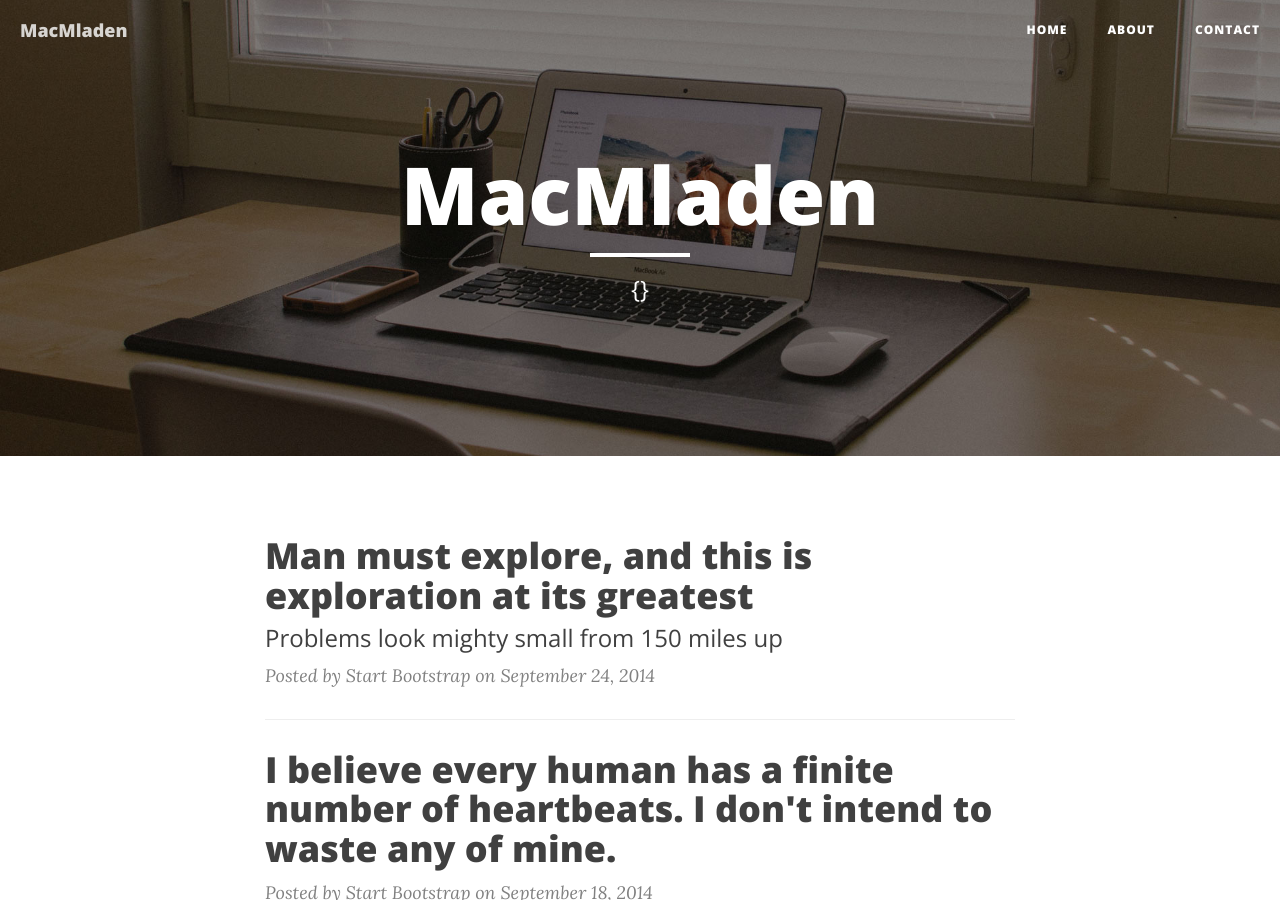
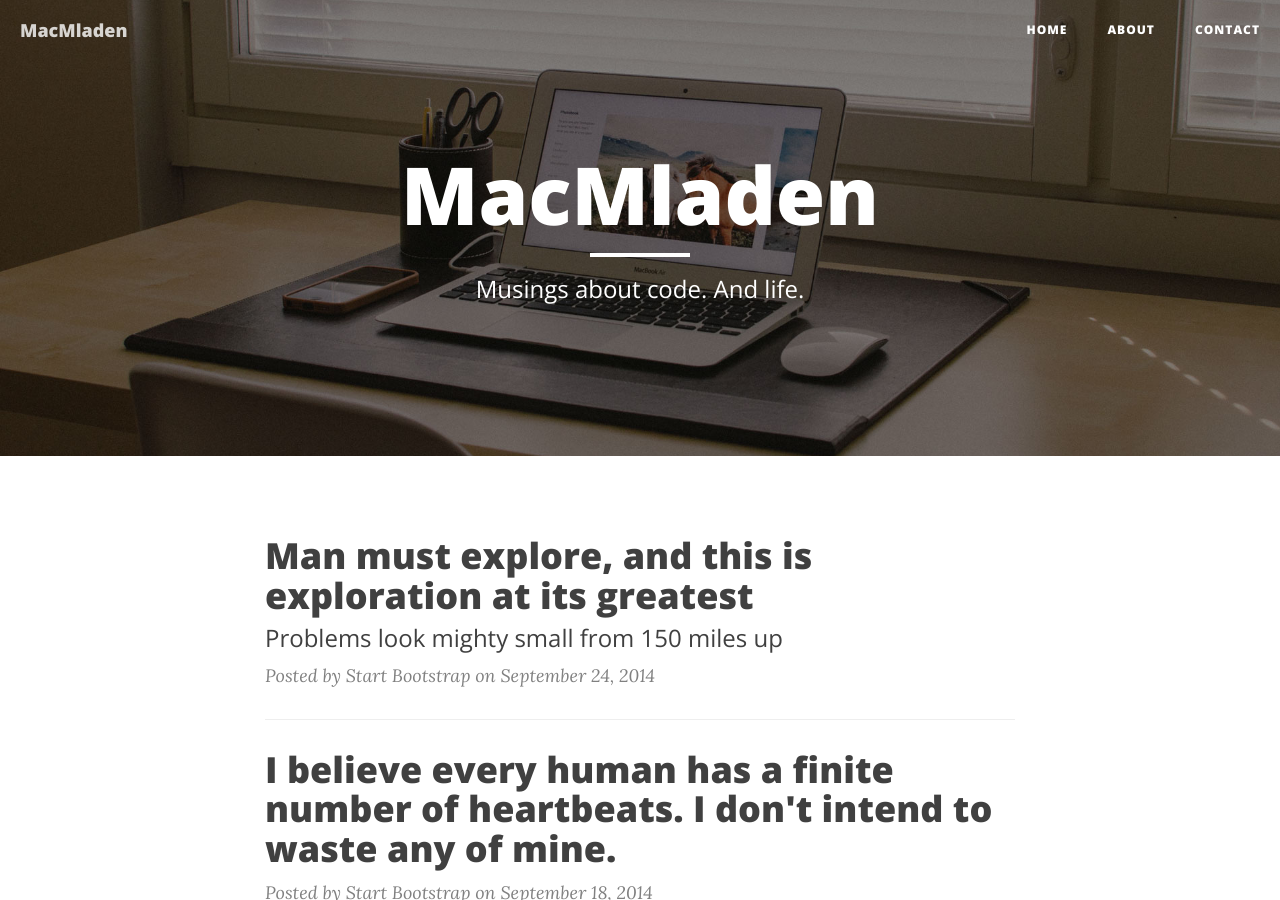
Before and after one commit to macmladen/macmladen.github.io, a Jekyll site: the page built from index.html, in a window 1280 px wide and 900 px high. Built offline with Jekyll 4.4.1, drawn with Linux system fonts in a browser that asks for light colours; nearby versions of some CDN libraries; the list of posts is cut into pages by our own code.

```diff
--- a/index.html
+++ b/index.html
@@ -1,6 +1,6 @@
 ---
 layout: page
-description: {{ site.description }}
+description: "Musings about code. And life."
 header-img: "img/home-bg.jpg"
 ---
 
```
